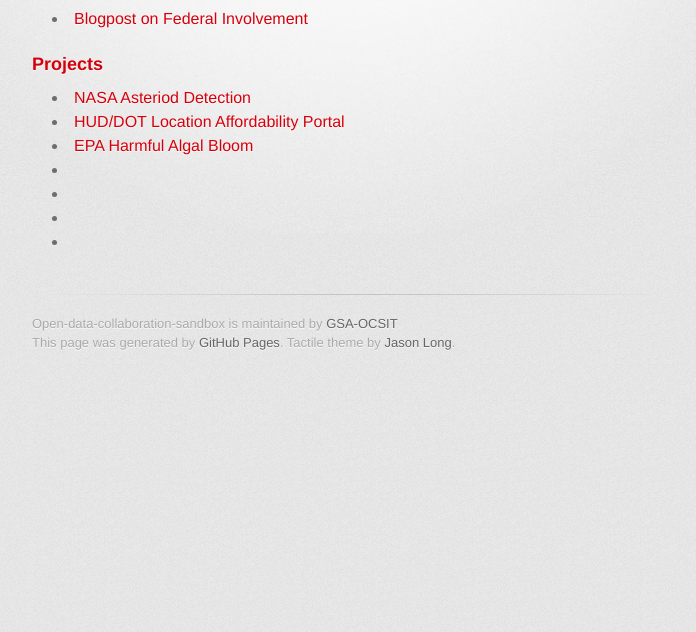
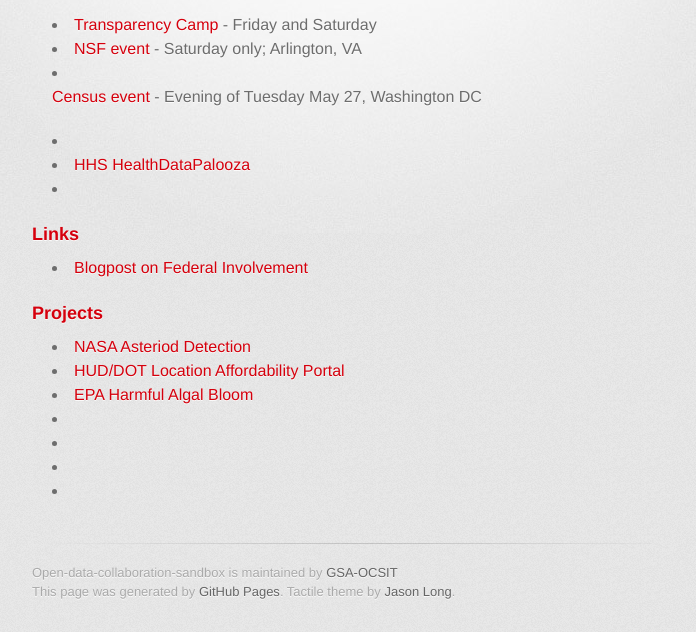
Before and after one commit to GSA/Open-Data-Collaboration-Sandbox, a Jekyll site: the page built from ndoch-2014.md, in a window 1280 px wide. Shown: the part 340-972 px from the top of the page, without its empty margins (298-994 px from the left). Built offline with Jekyll 4.4.1, drawn with Linux system fonts in a browser that asks for light colours; some web fonts are replaced; before the commit the page ends 900 px from its top, so only the background shows below that.

Commit message:
Update ndoch-2014.md

```diff
--- a/ndoch-2014.md
+++ b/ndoch-2014.md
@@ -6,8 +6,17 @@
 ---
 
 
-### Ways to Help
+## Ways to Help
 
+### Attend an Event
+* [Transparency Camp]() - Friday and Saturday
+* [NSF event](http://hackforchange.org/events/northern-virginia-national-day-of-civic-hacking/) - Saturday only; Arlington, VA
+* [Census event](http://hackforchange.org/events/lean-data-product-development-with-us-census/) - Evening of Tuesday May 27, Washington  DC
+
+
+*
+* [HHS HealthDataPalooza](http://healthdatapalooza.org/)
+*
 
 
 ### Links
```
